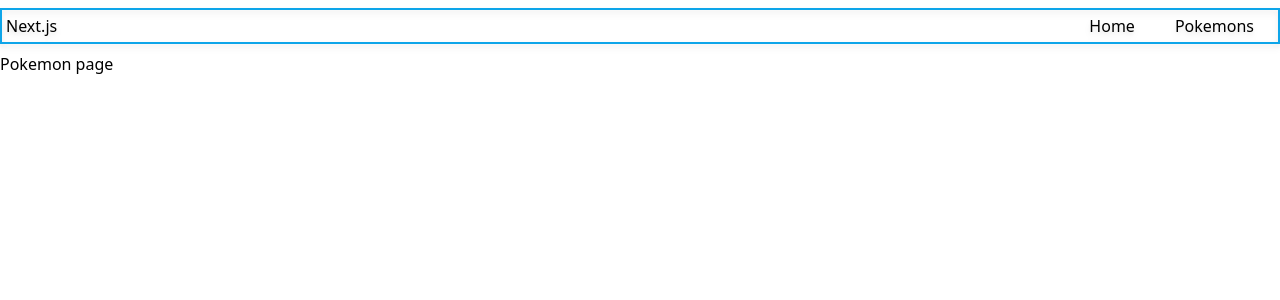
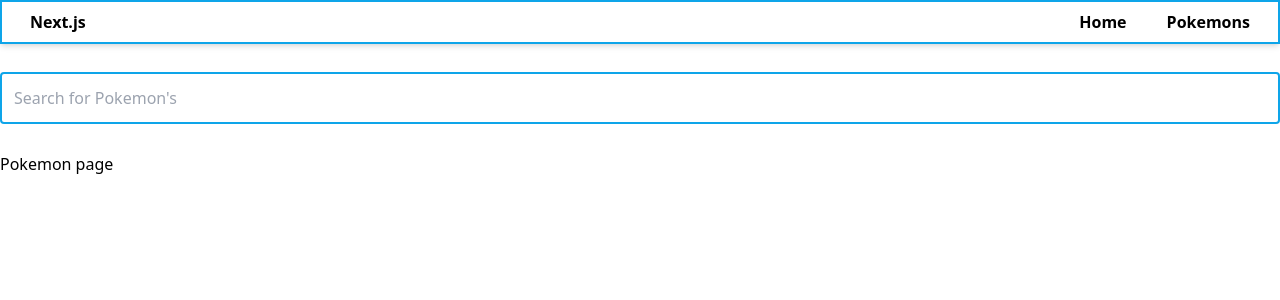
Before and after one commit to ronak-d/next.js-check, a Next.js app: page /pokemon in a window 1280 px wide. Shown: the top 300 px of the page. Built offline with nearby package versions, Linux system fonts and the light colour scheme.

Commit message:
added search component

```diff
--- a/src/Components/Navbar/Navbar.jsx
+++ b/src/Components/Navbar/Navbar.jsx
@@ -1,21 +1,29 @@
+import Link from "next/link";
 import React from "react";
 
 const Navbar = () => {
   return (
     <>
-      <div className="drop-shadow-md sm:w-full md:w-full lg:w-full my-2 p-1 flex container mx-auto border-solid border-2 border-sky-500">
-        <div className="flex-1">
-          <ul>
-            <li>Next.js</li>
+      {/* border-solid border-2 border-sky-500 */}
+      <div className="shadow-md  p-2 flex container mx-auto border-solid border-2 border-sky-500">
+        <div className="flex-1 items-center	">
+          <ul className="px-5">
+            <li className=" font-bold">
+              <Link href="/index">Next.js</Link>
+            </li>
           </ul>
         </div>
 
         <div className="flex">
           <ul className="px-5">
-            <li>Home</li>
+            <li className=" font-bold">
+              <Link href="/">Home</Link>
+            </li>
           </ul>
           <ul className="px-5">
-            <li>Pokemons</li>
+            <li className=" font-bold">
+              <Link href="/pokemon">Pokemons</Link>
+            </li>
           </ul>
         </div>
       </div>
--- a/src/Components/Searchbar/SearchComp.jsx
+++ b/src/Components/Searchbar/SearchComp.jsx
@@ -1,7 +1,17 @@
 import React from "react";
 
 const SearchComp = () => {
-  return <div>SearchComp</div>;
+  return (
+    <>
+      <div>
+        <input
+          className="w-full p-3 my-7 my-4 dark:bg-slate-900 border-solid border-2 border-sky-500 rounded"
+          type="text"
+          placeholder="Search for Pokemon's"
+        />
+      </div>
+    </>
+  );
 };
 
 export default SearchComp;
--- a/src/pages/_app.js
+++ b/src/pages/_app.js
@@ -3,7 +3,7 @@ import Nav from "@/Components/Navbar/Navbar";
 
 export default function App({ Component, pageProps }) {
   return (
-    <div>
+    <div className="dark:bg-slate-900 dark:text-white">
       <Nav />
       <div>
         <Component {...pageProps} />
--- a/src/pages/index.js
+++ b/src/pages/index.js
@@ -4,8 +4,7 @@ import Pokemon from "./pokemon";
 const index = () => {
   return (
     <div className="border-solid border-2 border-yellow-200">
-      <Pokemon />
-      <h4 mx-4>home page</h4>
+      <h4>home page</h4>
     </div>
   );
 };
--- a/src/pages/pokemon.js
+++ b/src/pages/pokemon.js
@@ -1,8 +1,10 @@
+import SearchComp from "@/Components/Searchbar/SearchComp";
 import React from "react";
 
 const Pokemon = () => {
   return (
     <>
+      <SearchComp />
       <h1>Pokemon page</h1>
     </>
   );
--- a/tailwind.config.js
+++ b/tailwind.config.js
@@ -11,7 +11,9 @@ module.exports = {
   theme: {
     extend: {
       dropShadow: {
-        "3xl": "0 35px 35px rgba(0, 0, 0, 0.25)",
+        sm: "0 35px 35px rgba(0, 0, 0, 0.25)",
+        md: "0 35px 35px rgba(0, 0, 0, 0.25)",
+        lg: "0 35px 35px rgba(0, 0, 0, 0.25)",
         "4xl": [
           "0 35px 35px rgba(0, 0, 0, 0.25)",
           "0 45px 65px rgba(0, 0, 0, 0.15)",
```
